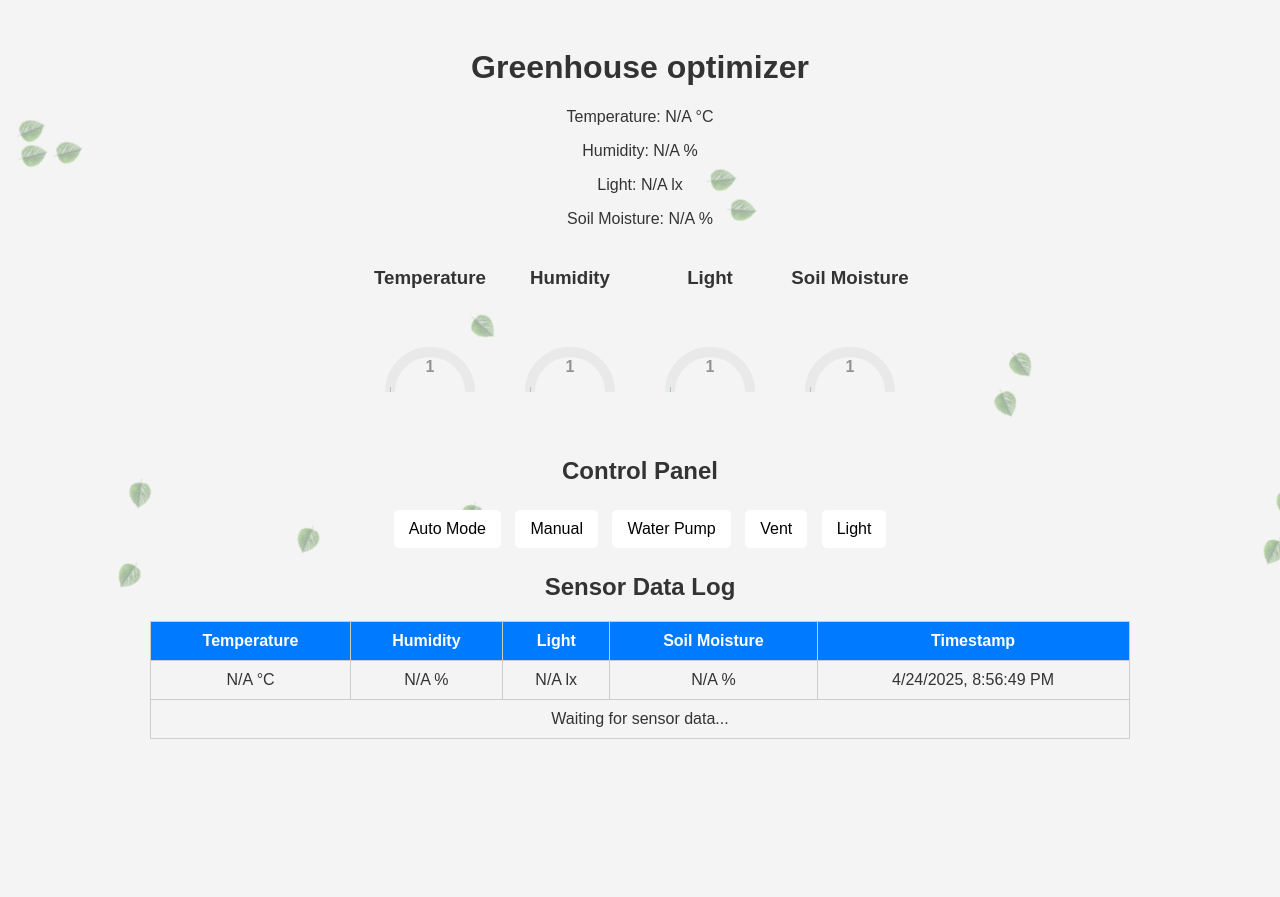
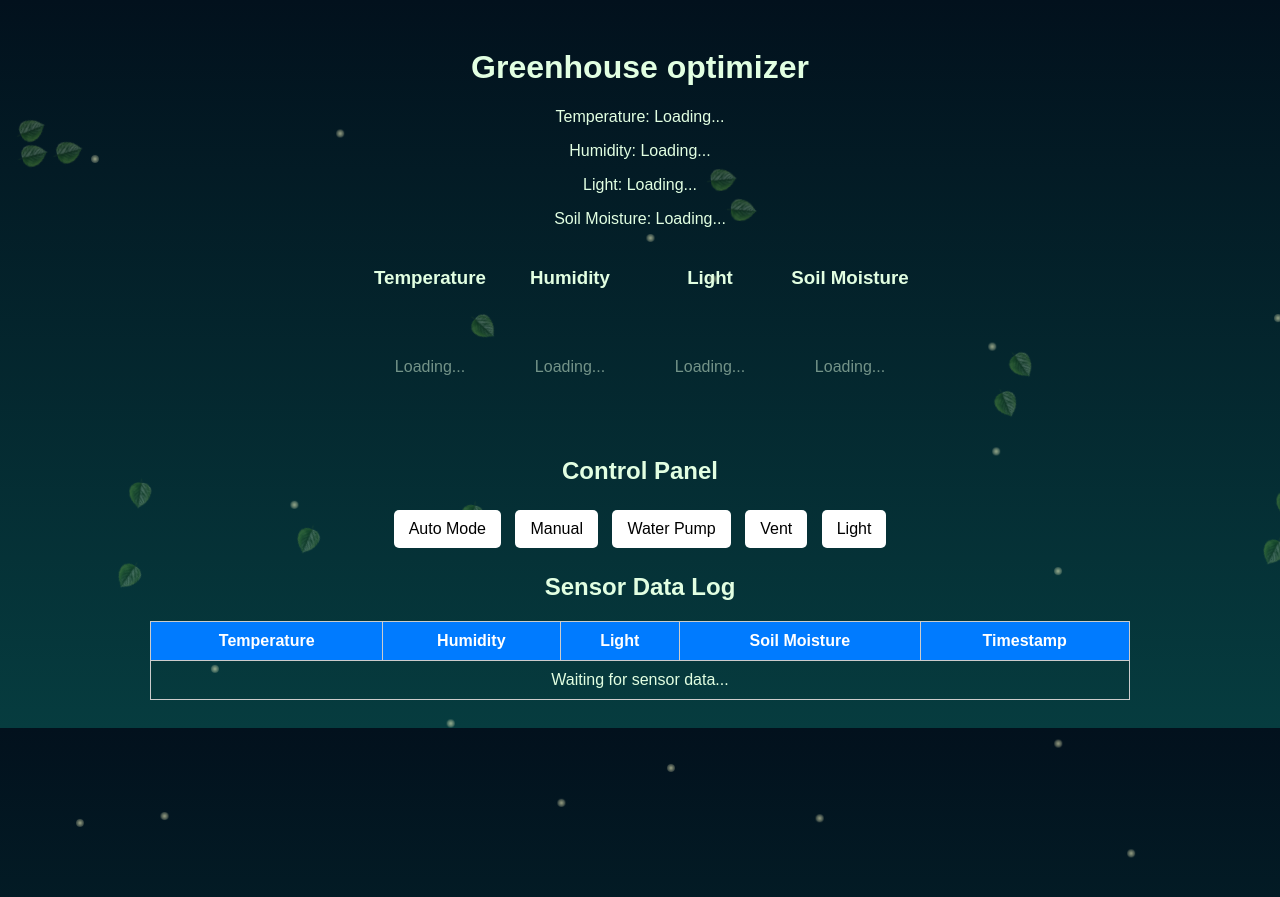
Before and after one commit to oasb16/green-house-optimizer, a Flask app: page / in a window 1280 px wide. Shown: the top 897 px of the page. Run offline with Flask 3, Linux system fonts and the light colour scheme.

Commit message:
Initial commit

```diff
--- a/static/style.css
+++ b/static/style.css
@@ -5,6 +5,15 @@ body {
     color: #333;
     text-align: center;
     padding: 20px;
+}
+
+body.day {
+    background: #eefaf1;
+    color: #111;
+}
+body.night {
+    background: linear-gradient(to bottom, #02111d, #063c3f);
+    color: #e2ffe2;
 }
 
 /* Button Styling */
@@ -28,6 +37,24 @@ button.active {
 button.inactive {
     background-color: white !important; /* Red */
     color: black !important;
+}
+
+button.active-auto {
+    background-color: #25c25a;
+    color: white;
+}
+
+button.active-manual {
+    background-color: #ff9500;
+    color: white;
+}
+
+button.blinking {
+    animation: blink 1s infinite;
+}
+
+@keyframes blink {
+    50% { opacity: 0.5; }
 }
 
 button:hover {
@@ -103,6 +130,15 @@ th {
     opacity: 0.4;
 }
 
+.floating-leaves, .pollen-layer {
+    position: fixed;
+    top: 0; left: 0;
+    width: 100vw; height: 100vh;
+    pointer-events: none;
+    z-index: -1;
+    overflow: hidden;
+}
+
 .floating-leaves {
     position: fixed;
     top: 0; left: 0;
@@ -123,7 +159,21 @@ th {
     animation: fall linear infinite;
 }
 
+.pollen {
+    position: absolute;
+    width: 8px;
+    height: 8px;
+    background: radial-gradient(circle, rgba(255,255,200,0.6), transparent);
+    border-radius: 50%;
+    animation: drift 10s linear infinite;
+}
+
 @keyframes fall {
     0% { transform: translateY(-10vh) rotate(0deg); }
     100% { transform: translateY(110vh) rotate(360deg); }
 }
+
+@keyframes drift {
+    0% { transform: translate(0, 0); }
+    100% { transform: translate(100px, 200px); }
+}
--- a/templates/index.html
+++ b/templates/index.html
@@ -9,6 +9,7 @@
 </head>
 <body>
     <div class="floating-leaves"></div>
+    <div class="pollen-layer"></div>
     <h1>Greenhouse optimizer</h1>
 
     <div class="card">
```
Also changed, not shown: static/script.js (+41 -0 lines).
